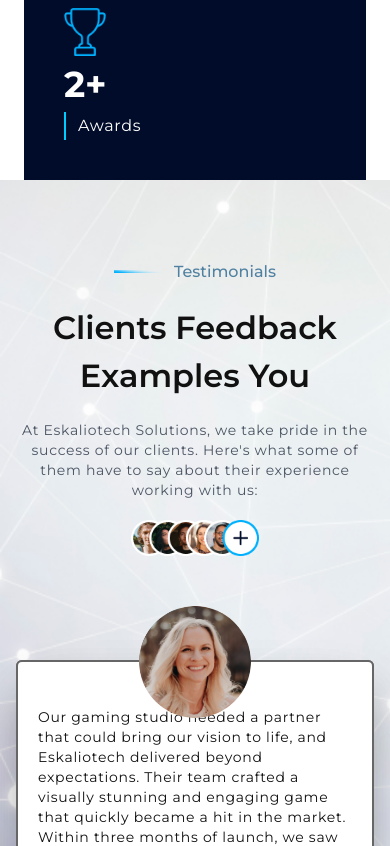
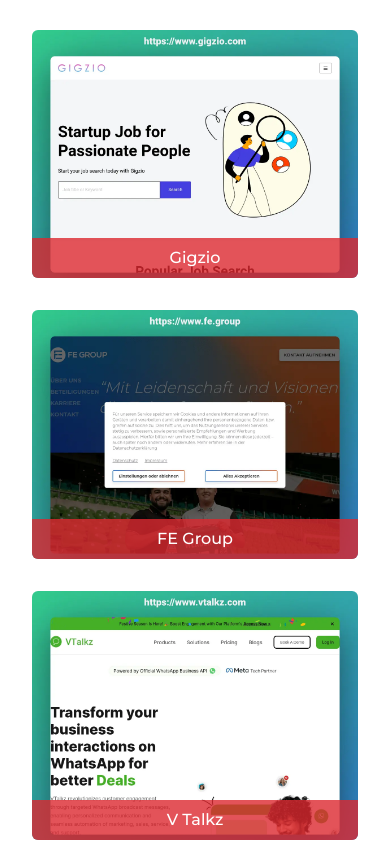
Before and after one commit to pranavpremanand/eskaliotech, a React (Create React App) app: page / in a window 390 px wide. Shown: the part 10010-10856 px from the top of the page. Built offline with nearby package versions, Linux system fonts and the light colour scheme.

Commit message:
added portfolio to home page and changed phone number

```diff
--- a/src/components/Portfolio.jsx
+++ b/src/components/Portfolio.jsx
@@ -3,8 +3,14 @@
 import line from "../assets/images/line.png";
 
 const Portfolio = ({ page }) => {
-  const isWebDevelopment = Boolean(page === "web-development");
-  let portfolio = isWebDevelopment ? webPortfolio : appPortfolio;
+  let portfolio;
+  if (page === "web-development") {
+    portfolio = webPortfolio;
+  } else if (page === "app-development") {
+    portfolio = appPortfolio;
+  } else {
+    portfolio = webPortfolio.concat(appPortfolio);
+  }
   return (
     <div id="portfolio" className="py-[5rem]">
       <div className="wrapper">
@@ -18,7 +24,7 @@
             {portfolio.map((item) => (
               <div
                 data-aos="fade-up"
-                key={item.id}
+                key={item.title}
                 className="flex flex-col gap-3 rounded-md overflow-hidden relative group w-full"
               >
                 <img
--- a/src/data/constant.js
+++ b/src/data/constant.js
@@ -3,7 +3,7 @@
 // details
 export const companyDetails = {
   logo: logoImg,
-  phone: "+919716182613",
+  phone: "+917077770975",
   email: "contactus@eskaliotech.com",
   location:
     "Office number 309, Ambadeep building- 3rd floor, Kg marg Connaugt Place, Delhi 110001, India",
--- a/src/pages/Website/Home.jsx
+++ b/src/pages/Website/Home.jsx
@@ -17,6 +17,7 @@
 import ServiceItemCard from "../../components/Website/ServiceItemCard";
 import { Link } from "react-router-dom";
 import WorkFlow from "../../components/WorkFlow";
+import Portfolio from "../../components/Portfolio";
 
 // Lazy load components for better performance
 const Header = React.lazy(() => import("../../components/Website/Header"));
@@ -216,6 +217,7 @@
             </div>
 
             <WorkFlow />
+            <Portfolio />
           </section>
 
           <Experience />
```
